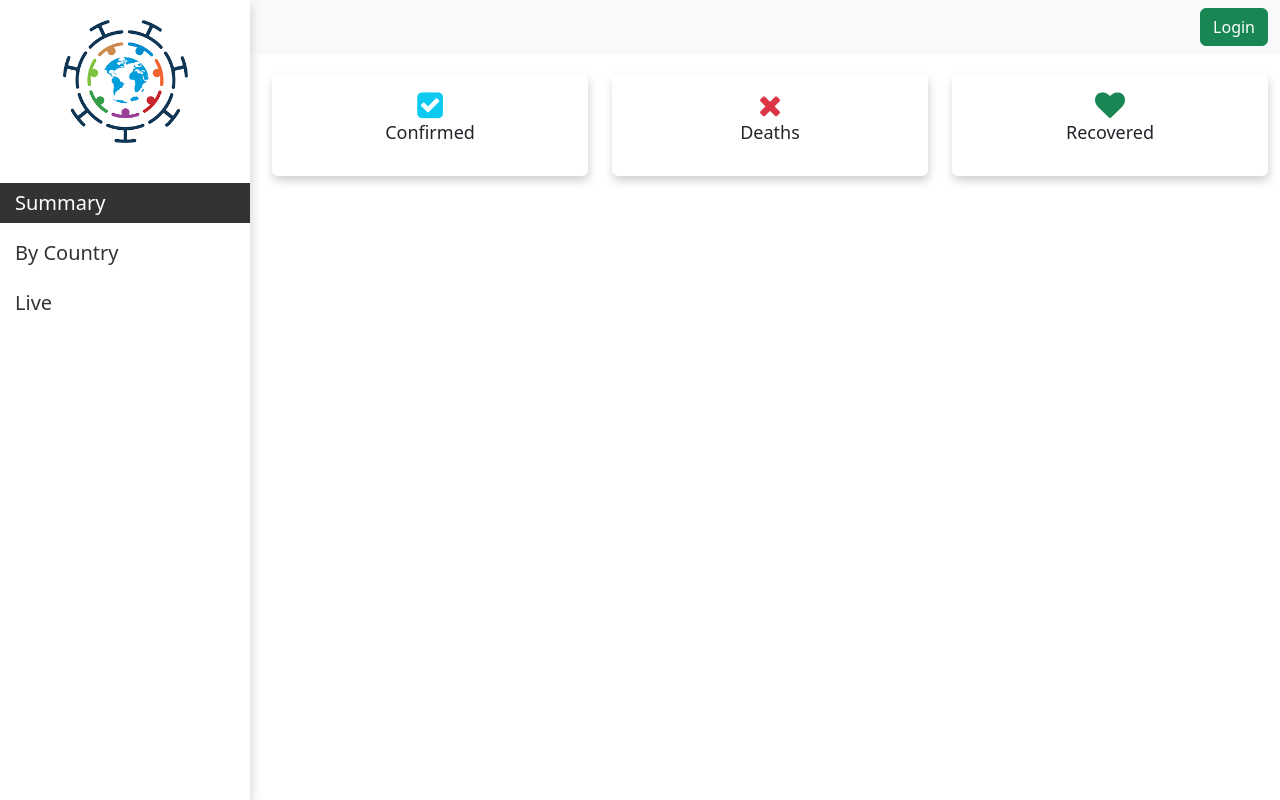
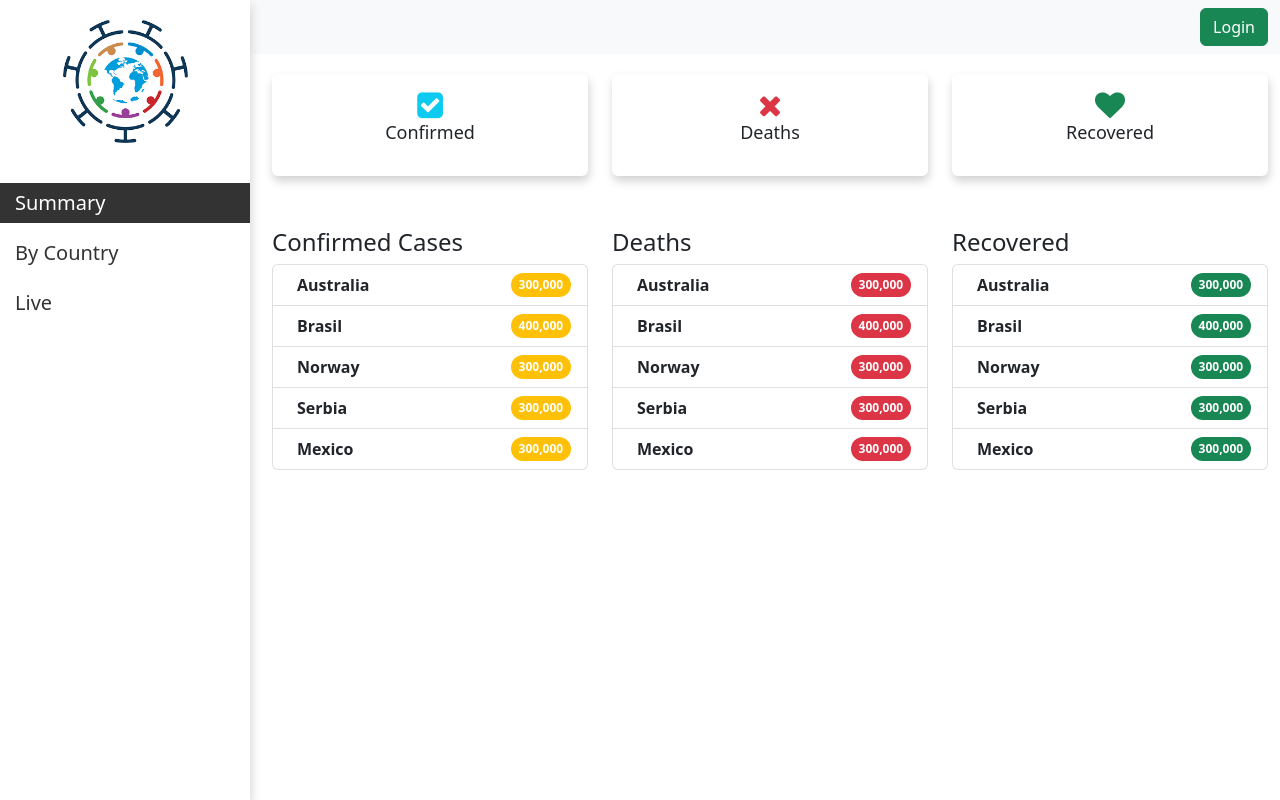
Before and after one commit to IvanKrstic123/covid-tracker-app-angular, an Angular app: page /summary in a window 1280 px wide. Built offline with nearby package versions, Linux system fonts and the light colour scheme; no server answers.

Commit message:
created markup for top countries

```diff
--- a/src/app/summary/components/sumary-page/sumary-page.component.html
+++ b/src/app/summary/components/sumary-page/sumary-page.component.html
@@ -1 +1,3 @@
 <app-summary-cards [covidData]="covidData"></app-summary-cards>
+
+<app-top-countries></app-top-countries>
--- /dev/null
+++ b/src/app/summary/components/top-countries/top-countries.component.css
@@ -0,0 +1,3 @@
+ul li span {
+  display: inline-flex; align-items: center
+}
--- /dev/null
+++ b/src/app/summary/components/top-countries/top-countries.component.html
@@ -0,0 +1,125 @@
+<div class="row my-5">
+  <div class="col-md-4">
+    <h4>Confirmed Cases</h4>
+
+    <ul class="list-group">
+      <li class="list-group-item d-flex justify-content-between">
+        <div class="ms-2 me-auto">
+          <div class="fw-bold">Australia</div>
+        </div>
+        <span class="badge rounded-pill bg-warning">300,000</span>
+      </li>
+
+      <li class="list-group-item d-flex justify-content-between">
+        <div class="ms-2 me-auto">
+          <div class="fw-bold">Brasil</div>
+        </div>
+        <span class="badge rounded-pill bg-warning">400,000</span>
+      </li>
+
+      <li class="list-group-item d-flex justify-content-between">
+        <div class="ms-2 me-auto">
+          <div class="fw-bold">Norway</div>
+        </div>
+        <span class="badge rounded-pill bg-warning">300,000</span>
+      </li>
+
+      <li class="list-group-item d-flex justify-content-between ">
+        <div class="ms-2 me-auto">
+          <div class="fw-bold">Serbia</div>
+        </div>
+        <span class="badge rounded-pill bg-warning">300,000</span>
+      </li>
+
+      <li class="list-group-item d-flex justify-content-between">
+        <div class="ms-2 me-auto">
+          <div class="fw-bold">Mexico</div>
+        </div>
+        <span class="badge rounded-pill bg-warning">300,000</span>
+      </li>
+    </ul>
+  </div>
+
+  <div class="col-md-4">
+    <h4>Deaths</h4>
+
+    <ul class="list-group">
+      <li class="list-group-item d-flex justify-content-between">
+        <div class="ms-2 me-auto">
+          <div class="fw-bold">Australia</div>
+        </div>
+        <span class="badge rounded-pill bg-danger">300,000</span>
+      </li>
+
+      <li class="list-group-item d-flex justify-content-between">
+        <div class="ms-2 me-auto">
+          <div class="fw-bold">Brasil</div>
+        </div>
+        <span class="badge rounded-pill bg-danger">400,000</span>
+      </li>
+
+      <li class="list-group-item d-flex justify-content-between">
+        <div class="ms-2 me-auto">
+          <div class="fw-bold">Norway</div>
+        </div>
+        <span class="badge rounded-pill bg-danger">300,000</span>
+      </li>
+
+      <li class="list-group-item d-flex justify-content-between ">
+        <div class="ms-2 me-auto">
+          <div class="fw-bold">Serbia</div>
+        </div>
+        <span class="badge rounded-pill bg-danger">300,000</span>
+      </li>
+
+      <li class="list-group-item d-flex justify-content-between">
+        <div class="ms-2 me-auto">
+          <div class="fw-bold">Mexico</div>
+        </div>
+        <span class="badge rounded-pill bg-danger">300,000</span>
+      </li>
+    </ul>
+  </div>
+
+  <div class="col-md-4">
+    <h4>Recovered</h4>
+
+    <ul class="list-group">
+      <li class="list-group-item d-flex justify-content-between">
+        <div class="ms-2 me-auto">
+          <div class="fw-bold">Australia</div>
+        </div>
+        <span class="badge rounded-pill bg-success">300,000</span>
+      </li>
+
+      <li class="list-group-item d-flex justify-content-between">
+        <div class="ms-2 me-auto">
+          <div class="fw-bold">Brasil</div>
+        </div>
+        <span class="badge rounded-pill bg-success">400,000</span>
+      </li>
+
+      <li class="list-group-item d-flex justify-content-between">
+        <div class="ms-2 me-auto">
+          <div class="fw-bold">Norway</div>
+        </div>
+        <span class="badge rounded-pill bg-success">300,000</span>
+      </li>
+
+      <li class="list-group-item d-flex justify-content-between ">
+        <div class="ms-2 me-auto">
+          <div class="fw-bold">Serbia</div>
+        </div>
+        <span class="badge rounded-pill bg-success">300,000</span>
+      </li>
+
+      <li class="list-group-item d-flex justify-content-between">
+        <div class="ms-2 me-auto">
+          <div class="fw-bold">Mexico</div>
+        </div>
+        <span class="badge rounded-pill bg-success">300,000</span>
+      </li>
+    </ul>
+  </div>
+
+</div>
--- a/src/app/summary/summary.module.ts
+++ b/src/app/summary/summary.module.ts
@@ -4,12 +4,14 @@
 import { SummaryRoutingModule } from './summary-routing.module';
 import { SumaryPageComponent } from './components/sumary-page/sumary-page.component';
 import { SummaryCardsComponent } from './components/summary-cards/summary-cards.component';
+import { TopCountriesComponent } from './components/top-countries/top-countries.component';
 
 
 @NgModule({
   declarations: [
     SumaryPageComponent,
-    SummaryCardsComponent
+    SummaryCardsComponent,
+    TopCountriesComponent
   ],
   imports: [
     CommonModule,
```
Also changed, not shown: src/app/summary/components/top-countries/top-countries.component.ts (added, +10 -0 lines), 1 other file (tests, documents, lock files or other folders).
